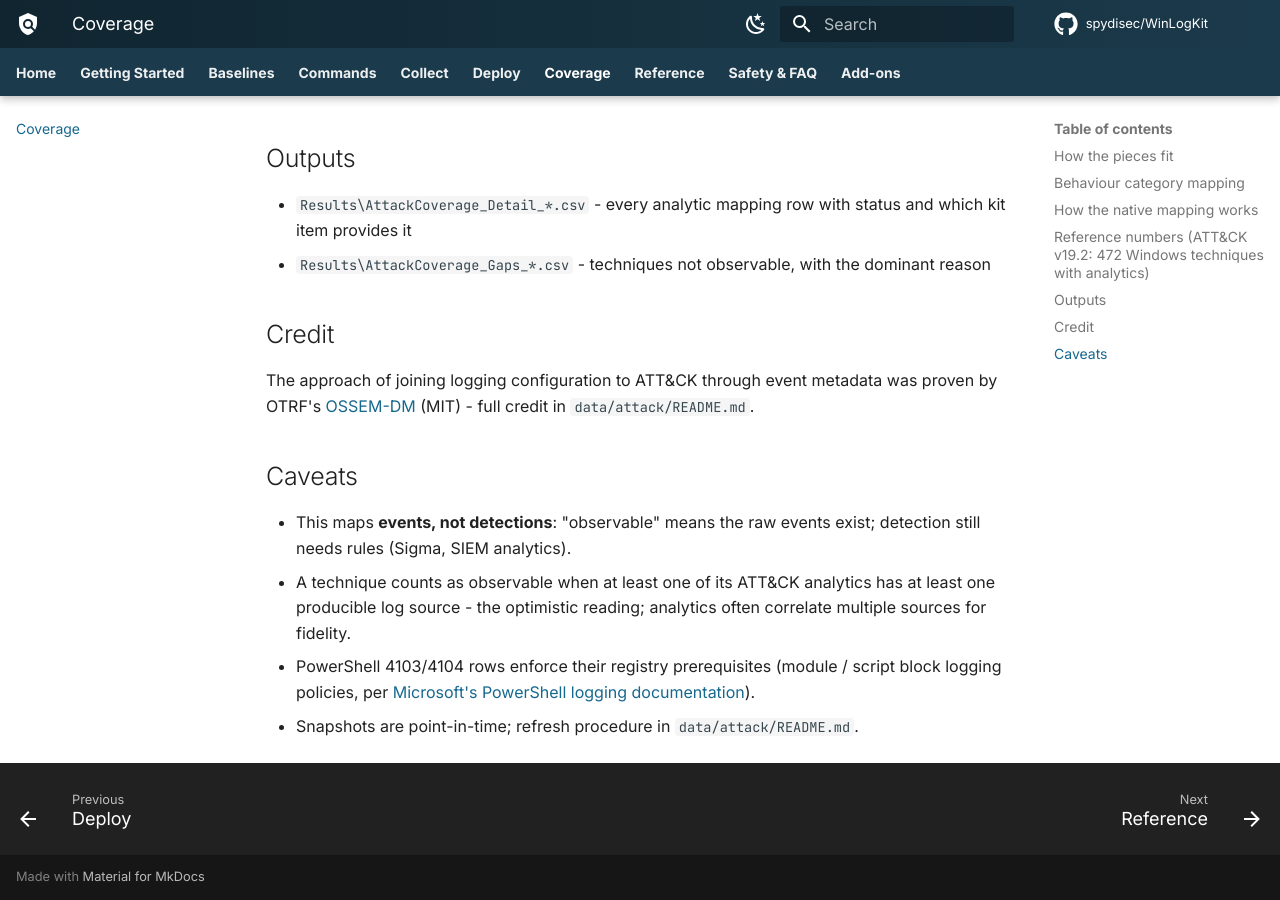
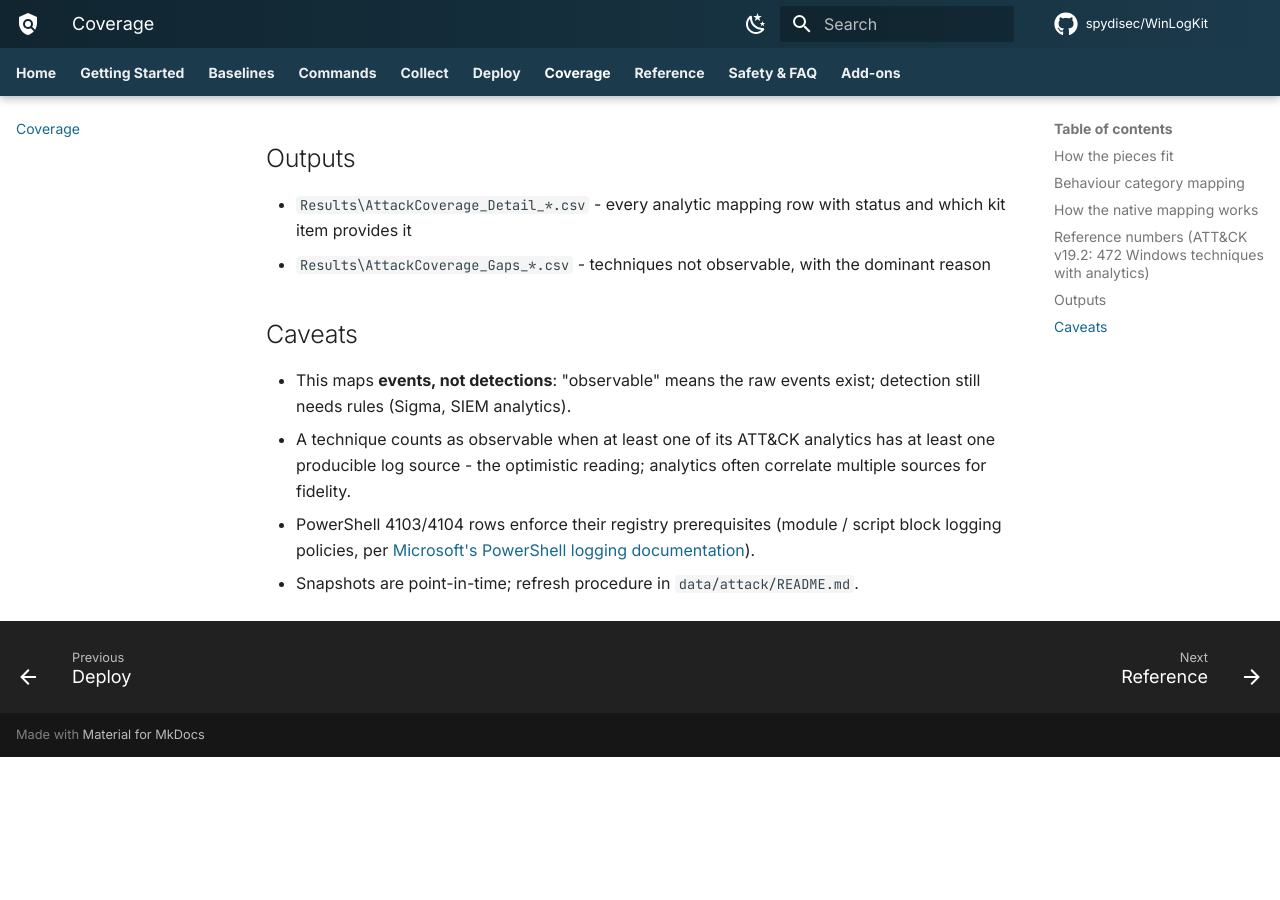
Before and after one commit to spydisec/WinLogKit, an MkDocs documentation site: the page built from docs/mapping.md, in a window 1280 px wide and 900 px high, scrolled down 6537 px. Built offline with MkDocs 1.6.1 and Material for MkDocs 9.7.7, drawn with Linux system fonts in a browser that asks for light colours; comment, search, counter and statistics services are not loaded; after the commit the page ends 7294 px from its top, so only the background shows below that.

Commit message:
Remove the remaining OSSEM references (maintainer request)
data/ossem and -UseOssem were already gone; this drops the OSSEM-DM credit text from data/attack/README.md and the Coverage page. No OSSEM data ships, so no licence notice is needed. CHANGELOG history entries are left as history.

Co-Authored-By: Claude Opus 5.5 <noreply@anthropic.com>

```diff
--- a/docs/mapping.md
+++ b/docs/mapping.md
@@ -203,12 +203,6 @@ tier's volume cost; the per-setting breakdown is in the detail CSV's
 - `Results\AttackCoverage_Gaps_*.csv` - techniques not observable, with the
   dominant reason
 
-## Credit
-
-The approach of joining logging configuration to ATT&CK through event
-metadata was proven by OTRF's [OSSEM-DM](https://github.com/OTRF/OSSEM-DM)
-(MIT) - full credit in `data/attack/README.md`.
-
 ## Caveats
 
 - This maps **events, not detections**: "observable" means the raw events
```
Also changed, not shown: CHANGELOG.md (+2 -2 lines), data/attack/README.md (+0 -4 lines).
